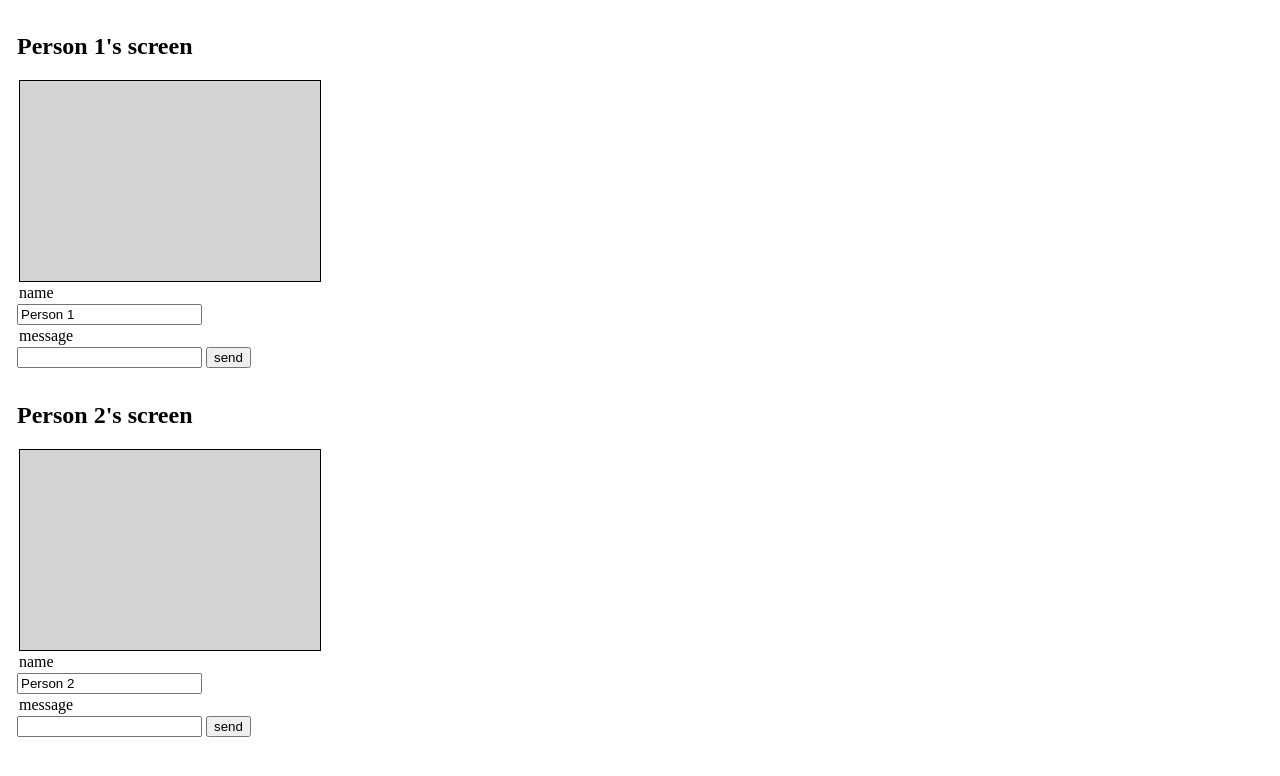
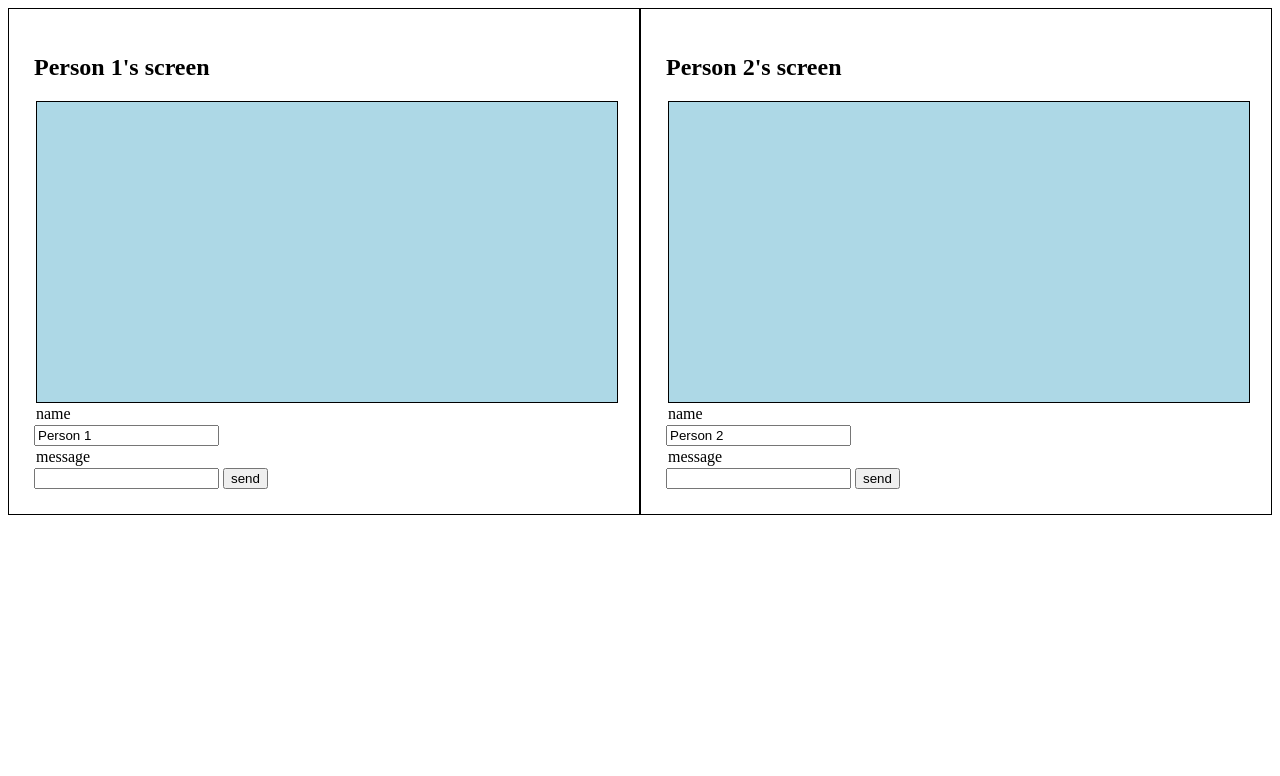
Before and after one commit to donovankg/chat-app, a plain HTML site: page index.html in a window 1280 px wide. Drawn offline with Linux system fonts and the light colour scheme.

Commit message:
made the chat app respeonsive

```diff
--- a/css/style.css
+++ b/css/style.css
@@ -1,16 +1,22 @@
 p{
   margin: 2px;
 }
+body{
+display: flex;
+}
 .personalWindow{
-  margin: 4px;
-  padding: 5px;
-  width: 50.2%;
+  flex-grow: 1;
+  margin: auto;
+  border: 1px solid black;
+  padding: 25px;
+  /*width: 40%;*/
 }
+
 .chat{
   overflow: scroll;
-  background: lightgrey;
-  height: 200px;
-  width: 300px;
+  background: lightblue;
+  height: 300px;
+  width: 100%;
   border: solid black 1px;
   /*padding: 5px;*/
 
@@ -19,7 +25,7 @@ p{
   background-color: cornsilk;
 }
 .person2{
-  background-color: lightblue;
+  background-color: teal;
 }
 span{
   border-radius: 3px;
@@ -44,3 +50,9 @@ span{
   float: right;
   clear: both;
 }
+@media screen and (max-width: 680px) {
+  body{
+    display: inline;
+  }
+
+}
--- a/index.html
+++ b/index.html
@@ -3,11 +3,12 @@
     <head>
         <meta charset="utf-8">
         <meta name="viewport" content="width=device-width">
-        <title>repl.it</title>
+        <title>Chat app</title>
         <link href="css/style.css" rel="stylesheet" type="text/css"/>
     </head>
     <body>
     <div class="personalWindow">
+
       <h2>Person 1's screen</h2>
       <div>
         <p class='chat' id ="text1"></p>
```
